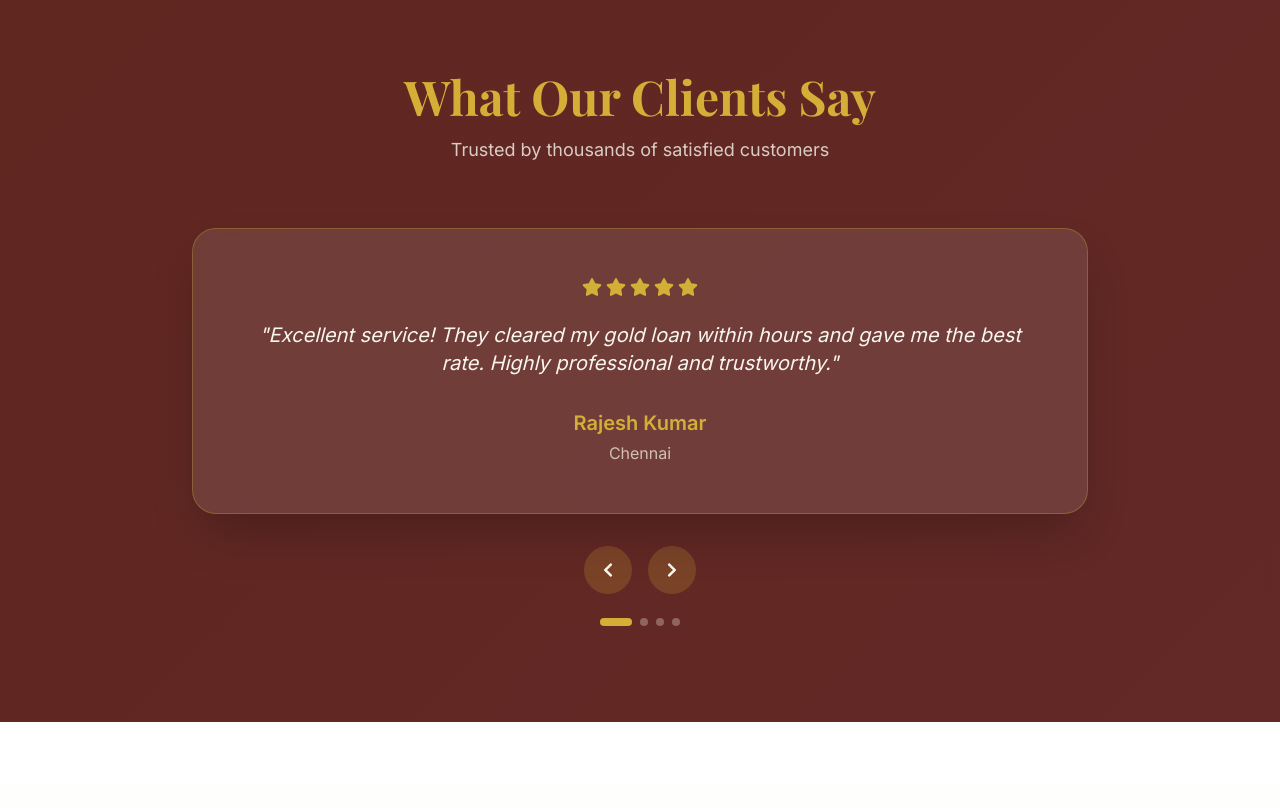
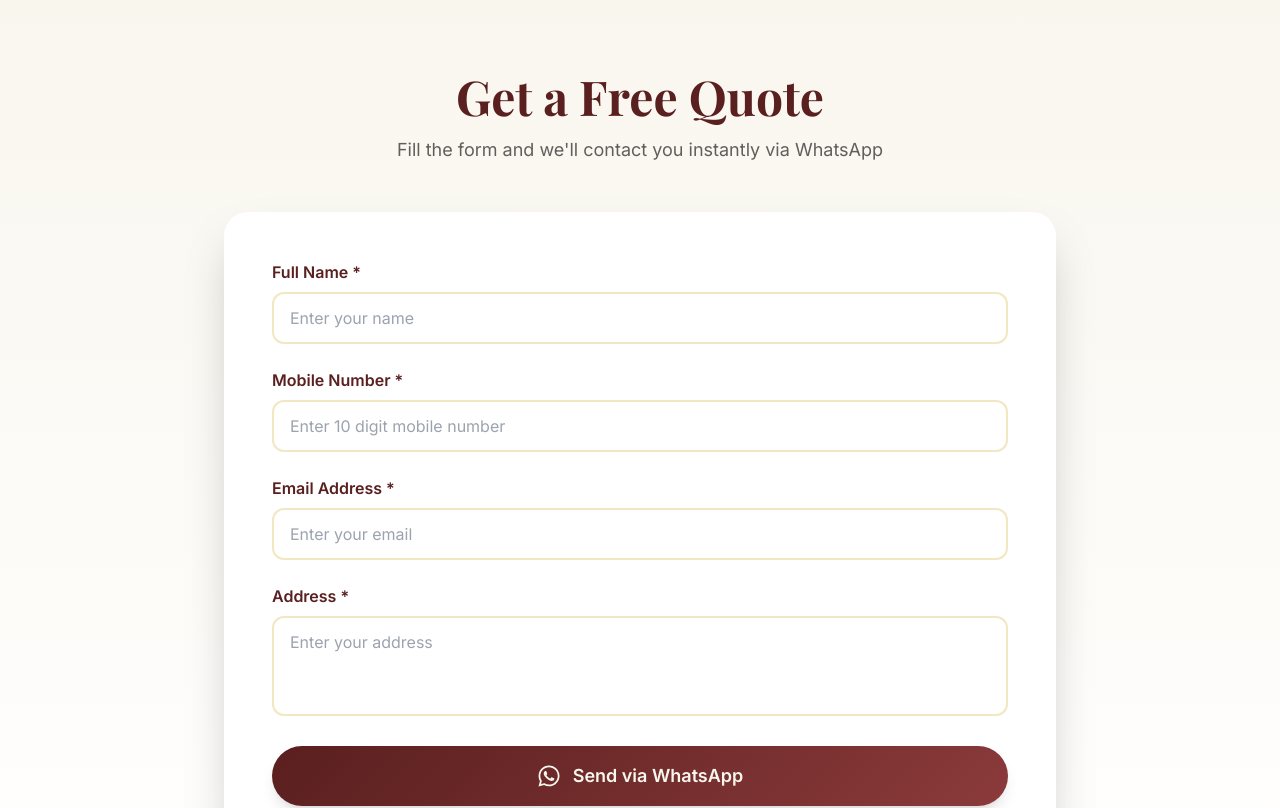
Before and after one commit to karthickdeveloper0071/muthusgoldcompany, a React (Vite) app: page / in a window 1280 px wide. Shown: the part 5980-6788 px from the top of the page. Built offline with nearby package versions, Linux system fonts and the light colour scheme.

Commit message:
Add files via upload

```diff
--- /dev/null
+++ b/src/components/ContactForm.tsx
@@ -0,0 +1,122 @@
+import { motion } from 'framer-motion'
+import { useState } from 'react'
+import { FaWhatsapp } from 'react-icons/fa'
+
+const ContactForm = () => {
+  const [formData, setFormData] = useState({
+    name: '',
+    mobile: '',
+    email: '',
+    address: '',
+  })
+
+  const handleSubmit = (e: React.FormEvent) => {
+    e.preventDefault()
+
+    const message = `*New Inquiry from Muthus Gold Website*%0A%0A*Name:* ${formData.name}%0A*Mobile:* ${formData.mobile}%0A*Email:* ${formData.email}%0A*Address:* ${formData.address}`
+
+    const whatsappUrl = `https://wa.me/918825537674?text=${message}`
+    window.open(whatsappUrl, '_blank')
+
+    setFormData({ name: '', mobile: '', email: '', address: '' })
+  }
+
+  return (
+    <section className="py-16 md:py-24 bg-gradient-to-b from-ivory to-white">
+      <div className="max-w-4xl mx-auto px-4 sm:px-6 lg:px-8">
+        <motion.div
+          initial={{ opacity: 0, y: 30 }}
+          animate={{ opacity: 1, y: 0 }}
+          transition={{ duration: 0.8 }}
+          className="text-center mb-12"
+        >
+          <h2 className="text-3xl md:text-5xl font-playfair font-bold text-maroon mb-4">
+            Get a Free Quote
+          </h2>
+          <p className="text-lg text-charcoal/70">
+            Fill the form and we'll contact you instantly via WhatsApp
+          </p>
+        </motion.div>
+
+        <motion.form
+          initial={{ opacity: 0, y: 30 }}
+          animate={{ opacity: 1, y: 0 }}
+          transition={{ duration: 0.8, delay: 0.2 }}
+          onSubmit={handleSubmit}
+          className="bg-white p-8 md:p-12 rounded-3xl shadow-2xl"
+        >
+          <div className="space-y-6">
+            <div>
+              <label className="block text-maroon font-semibold mb-2">
+                Full Name *
+              </label>
+              <input
+                type="text"
+                required
+                value={formData.name}
+                onChange={(e) => setFormData({ ...formData, name: e.target.value })}
+                className="w-full px-4 py-3 border-2 border-gold/30 rounded-xl focus:border-gold focus:outline-none transition-colors"
+                placeholder="Enter your name"
+              />
+            </div>
+
+            <div>
+              <label className="block text-maroon font-semibold mb-2">
+                Mobile Number *
+              </label>
+              <input
+                type="tel"
+                required
+                pattern="[0-9]{10}"
+                value={formData.mobile}
+                onChange={(e) => setFormData({ ...formData, mobile: e.target.value })}
+                className="w-full px-4 py-3 border-2 border-gold/30 rounded-xl focus:border-gold focus:outline-none transition-colors"
+                placeholder="Enter 10 digit mobile number"
+              />
+            </div>
+
+            <div>
+              <label className="block text-maroon font-semibold mb-2">
+                Email Address *
+              </label>
+              <input
+                type="email"
+                required
+                value={formData.email}
+                onChange={(e) => setFormData({ ...formData, email: e.target.value })}
+                className="w-full px-4 py-3 border-2 border-gold/30 rounded-xl focus:border-gold focus:outline-none transition-colors"
+                placeholder="Enter your email"
+              />
+            </div>
+
+            <div>
+              <label className="block text-maroon font-semibold mb-2">
+                Address *
+              </label>
+              <textarea
+                required
+                rows={3}
+                value={formData.address}
+                onChange={(e) => setFormData({ ...formData, address: e.target.value })}
+                className="w-full px-4 py-3 border-2 border-gold/30 rounded-xl focus:border-gold focus:outline-none transition-colors resize-none"
+                placeholder="Enter your address"
+              />
+            </div>
+
+            <motion.button
+              type="submit"
+              whileHover={{ scale: 1.02 }}
+              whileTap={{ scale: 0.98 }}
+              className="w-full bg-maroon-gradient text-ivory px-8 py-4 rounded-full font-semibold text-lg shadow-lg flex items-center justify-center gap-3 hover:shadow-2xl transition-all"
+            >
+              <FaWhatsapp className="text-2xl" />
+              Send via WhatsApp
+            </motion.button>
+          </div>
+        </motion.form>
+      </div>
+    </section>
+  )
+}
+
+export default ContactForm
--- a/src/components/GoldCollection.tsx
+++ b/src/components/GoldCollection.tsx
@@ -12,7 +12,6 @@ const GoldCollection = () => {
     { url: 'https://images.unsplash.com/photo-1601121141461-9d6647bca1ed?w=800&q=80', title: 'Silver Collection', desc: 'Premium silver ornaments' },
     { url: 'https://images.unsplash.com/photo-1515562141207-7a88fb7ce338?w=800&q=80', title: 'Diamond & Gold', desc: 'Luxury diamond jewelry sets' },
   ]
-
   return (
     <section ref={ref} className="py-16 md:py-24 bg-gradient-to-b from-white via-ivory to-white relative overflow-hidden">
       <div className="absolute inset-0 opacity-5">
@@ -35,7 +34,6 @@ const GoldCollection = () => {
             Discover our stunning range of premium gold jewelry
           </p>
         </motion.div>
-
         <div className="grid md:grid-cols-2 gap-8 mb-12">
           {collections.map((item, index) => (
             <motion.div
@@ -66,7 +64,6 @@ const GoldCollection = () => {
             </motion.div>
           ))}
         </div>
-
         <motion.div
           initial={{ opacity: 0, y: 30 }}
           animate={isInView ? { opacity: 1, y: 0 } : {}}
--- a/src/pages/HomePage.tsx
+++ b/src/pages/HomePage.tsx
@@ -6,6 +6,7 @@ import Gallery from '../components/Gallery'
 import WhyChooseUs from '../components/WhyChooseUs'
 import Services from '../components/Services'
 import Process from '../components/Process'
+import ContactForm from '../components/ContactForm'
 import Testimonials from '../components/Testimonials'
 import Contact from '../components/Contact'
 
@@ -23,6 +24,7 @@ const HomePage = () => {
       <WhyChooseUs />
       <Services />
       <Process />
+      <ContactForm />
       <Testimonials />
       <Contact />
     </>
```
